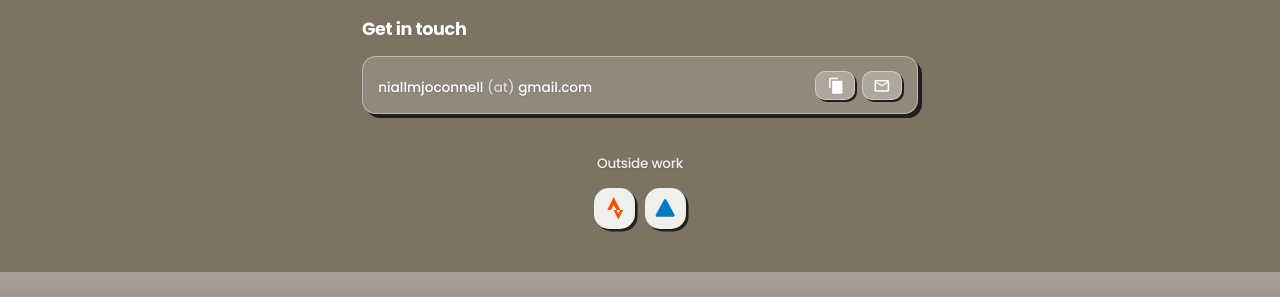
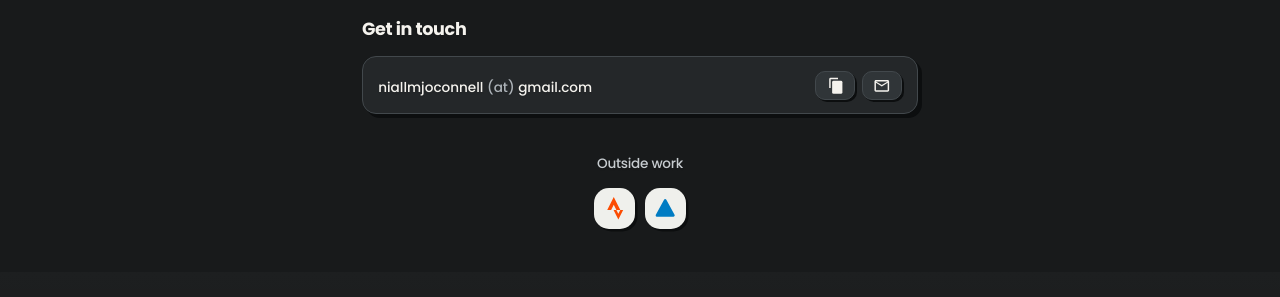
Before and after one commit to niallmoconnell/niallmoconnell.github.io, a plain HTML site: page index.html in a window 1280 px wide. Shown: the part 528-825 px from the top of the page. Drawn offline with Linux system fonts and the light colour scheme.

Commit message:
Apply charcoal palette to personal homepage

```diff
--- a/index.html
+++ b/index.html
@@ -20,12 +20,12 @@
   <meta name="twitter:description" content="Product &amp; AI Builder · Melbourne. Building consumer apps, AI products and enterprise platforms." />
   <meta name="twitter:image" content="https://niallmoconnell.github.io/og.png" />
   <link rel="icon" href="favicon.svg?v=2" type="image/svg+xml" />
-  <meta name="theme-color" content="#7c7363" media="(prefers-color-scheme: light)" />
-  <meta name="theme-color" content="#14130f" media="(prefers-color-scheme: dark)" />
+  <meta name="theme-color" content="#181a1b" media="(prefers-color-scheme: light)" />
+  <meta name="theme-color" content="#181a1b" media="(prefers-color-scheme: dark)" />
   <link rel="preconnect" href="https://fonts.googleapis.com" />
   <link rel="preconnect" href="https://fonts.gstatic.com" crossorigin />
   <link href="https://fonts.googleapis.com/css2?family=Poppins:wght@400;500;600;700&display=swap" rel="stylesheet" />
-  <link rel="stylesheet" href="style.css?v=29" />
+  <link rel="stylesheet" href="style.css?v=30" />
 </head>
 <body>
   <main class="wrap">
--- a/style.css
+++ b/style.css
@@ -1,58 +1,32 @@
+/* Charcoal palette, consistent across system colour preferences. */
 :root {
-  --bg: #7c7363;           /* Audrey's warm taupe (darkened for text contrast) */
-  --fg: #211f1c;
-  --muted: #726c63;
-  --link: #2f6b4f;
-  --link-hover: #23543d;
-  --rule: #e7e3da;
-  --card: #ffffff;
-  --pop: #211f1c;          /* border + hard-shadow color */
-  --shadow: #211f1c;       /* hard-shadow color (dark) */
-  --ink2: #4a443b;         /* readable secondary text (in-card) */
-  --onbg: #ffffff;              /* text on the taupe background */
-  --onbg-2: rgba(255,255,255,0.90); /* secondary text on background */
-  --onbg-3: rgba(255,255,255,0.70); /* muted text on background */
-  --chip: #f3f0ea;             /* small button fill (in-card) */
-  --box: rgba(255,255,255,0.16);      /* translucent glassy box (Audrey) */
-  --box-btn: rgba(255,255,255,0.26);  /* small button on a glassy box */
-  --box-border: rgba(255,255,255,0.42); /* light glassy edge */
-  --wash: rgba(255,255,255,0.05); /* faint top-of-page lift */
+  color-scheme: dark;
+  --bg: #181a1b;
+  --fg: #f5f3ee;
+  --muted: #adb3b8;
+  --link: #d9e1e6;
+  --link-hover: #ffffff;
+  --rule: #3b4145;
+  --card: #242729;
+  --pop: #42484c;
+  --shadow: #0c0e0f;
+  --ink2: #c7ccd0;
+  --onbg: #f5f3ee;
+  --onbg-2: #c7ccd0;
+  --onbg-3: #adb3b8;
+  --chip: #303538;
+  --box: #242729;
+  --box-btn: #303538;
+  --box-border: #42484c;
+  --wash: rgba(255,255,255,0.025);
   --maxw: 600px;
-}
-@media (prefers-color-scheme: dark) {
-  :root {
-    --bg: #14130f;
-    --fg: #ece9e2;
-    --muted: #9c968b;
-    --link: #86c9a3;
-    --link-hover: #a6dcbd;
-    --rule: #2b2924;
-    --card: #1f1e18;
-    --pop: #6fb894;
-    --shadow: #6fb894;
-    --ink2: #c9c3b7;
-    --onbg: #ece9e2;
-    --onbg-2: rgba(236,233,226,0.82);
-    --onbg-3: rgba(236,233,226,0.6);
-    --chip: #2a2822;
-    --box: rgba(255,255,255,0.06);
-    --box-btn: rgba(255,255,255,0.10);
-    --box-border: rgba(255,255,255,0.16);
-    --wash: rgba(150, 140, 120, 0.10);
-  }
-}
-@media (prefers-color-scheme: dark) {
-  body {
-    background-color: #14130f;
-    background-image: linear-gradient(180deg, rgba(255,255,255,0.06) 0%, rgba(255,255,255,0) 34%);
-  }
 }
 * { box-sizing: border-box; }
 html { -webkit-text-size-adjust: 100%; }
 body {
   margin: 0;
-  background-color: #7c7363;
-  background-image: linear-gradient(180deg, rgba(255,255,255,0.32) 0%, rgba(255,255,255,0.12) 13%, rgba(255,255,255,0) 34%);
+  background-color: var(--bg);
+  background-image: linear-gradient(180deg, rgba(255,255,255,0.025) 0%, rgba(255,255,255,0.01) 13%, rgba(255,255,255,0) 34%);
   background-attachment: fixed;
   color: var(--fg);
   font-family: 'Poppins', -apple-system, BlinkMacSystemFont, 'Segoe UI', system-ui, sans-serif;
@@ -320,8 +294,8 @@ p { margin: 0 0 0.8rem; }
 }
 
 /* ================= Bottom sheets ================= */
-:root { --sheet-bg:#f4f1ea; --sheet-fg:#26221c; --sheet-muted:#877e6f; --sheet-ink2:#4a443b; }
-@media (prefers-color-scheme: dark){ :root{ --sheet-bg:#232019; --sheet-fg:#ece9e2; --sheet-muted:#9c968b; --sheet-ink2:#c9c3b7; } }
+:root { --sheet-bg:#242729; --sheet-fg:#f5f3ee; --sheet-muted:#adb3b8; --sheet-ink2:#c7ccd0; }
+
 
 body.sheet-open { overflow: hidden; }
 
```
Also changed, not shown: about.html (+3 -3 lines).
